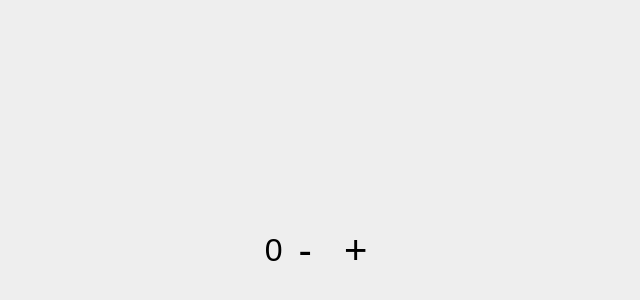
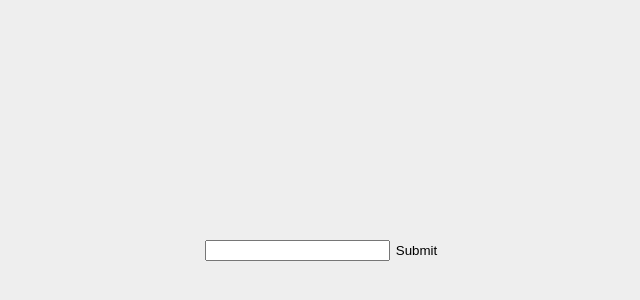
Before and after one commit to mediumryan/ts_practice, a React (Create React App) app: page / in a window 1280 px wide. Shown: the part 150-450 px from the top of the page, without its empty margins (316-956 px from the left). Built offline with nearby package versions, Linux system fonts and the light colour scheme.

Commit message:
[Update] Practice ToDo list(event type)

```diff
--- a/src/App.tsx
+++ b/src/App.tsx
@@ -1,7 +1,7 @@
 import { styled } from 'styled-components';
 // import css
 import './CSS/index.css';
-import Counter from './Counter';
+import ToDo from './ToDo';
 // import components
 
 const MainWrapper = styled.main`
@@ -17,7 +17,7 @@ const MainWrapper = styled.main`
 function App() {
     return (
         <MainWrapper>
-            <Counter />
+            <ToDo />
         </MainWrapper>
     );
 }
--- a/src/Counter.tsx
+++ /dev/null
@@ -1,40 +0,0 @@
-import { useState } from 'react';
-import { styled } from 'styled-components';
-
-const CounterWrapper = styled.div`
-    display: flex;
-    justify-content: center;
-    align-items: center;
-    font-size: 2rem;
-
-    button {
-        font-size: 2.5rem;
-        padding: 0.5rem;
-        margin: 0.5rem;
-    }
-`;
-
-export default function Counter() {
-    const [count, setCount] = useState(0);
-
-    const plusCnt = () => {
-        setCount((prev) => prev + 1);
-    };
-
-    const minusCnt = () => {
-        setCount((prev) => prev - 1);
-    };
-
-    return (
-        <CounterWrapper>
-            <span>{count}</span>
-            <div>
-                <button onClick={minusCnt}>-</button>
-                <button onClick={plusCnt}>+</button>
-            </div>
-        </CounterWrapper>
-    );
-}
-
-// 해당 코드는 기존의 JS 코드와 변함이 없음.
-// TS의 타입 추론으로 useState(0) 이라는 값을 토대로 count, setCount 함수가 모두 number 값을 가질 것이라는 것을 추론함.
--- /dev/null
+++ b/src/ToDo.tsx
@@ -0,0 +1,39 @@
+import { ChangeEvent, FormEvent, useState } from 'react';
+import { styled } from 'styled-components';
+
+const ToDoWrapper = styled.div``;
+
+const ToDoForm = styled.form``;
+
+const ToDoList = styled.ul``;
+
+export default function ToDo() {
+    const [todo, setTodo] = useState<string[]>([]);
+    const [text, setText] = useState('');
+
+    const getText = (e: ChangeEvent<HTMLInputElement>) => {
+        setText(e.target.value);
+    };
+
+    const addTodo = (e: FormEvent<HTMLFormElement>) => {
+        e.preventDefault();
+        const newTodo = [...todo];
+        newTodo.push(text);
+        setTodo(newTodo);
+        setText('');
+    };
+
+    return (
+        <ToDoWrapper>
+            <ToDoForm onSubmit={addTodo}>
+                <input type="text" value={text} onChange={getText} />
+                <button>Submit</button>
+            </ToDoForm>
+            <ToDoList>
+                {todo.map((item, index) => {
+                    return <li key={index}>{item}</li>;
+                })}
+            </ToDoList>
+        </ToDoWrapper>
+    );
+}
```
